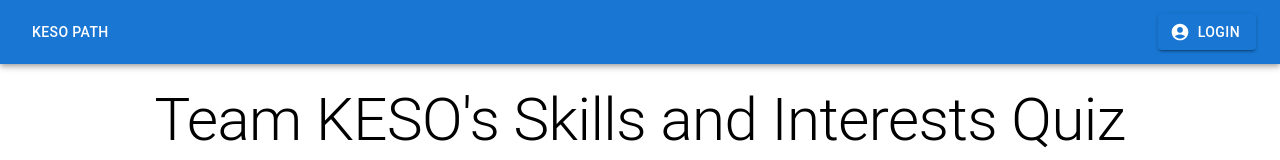
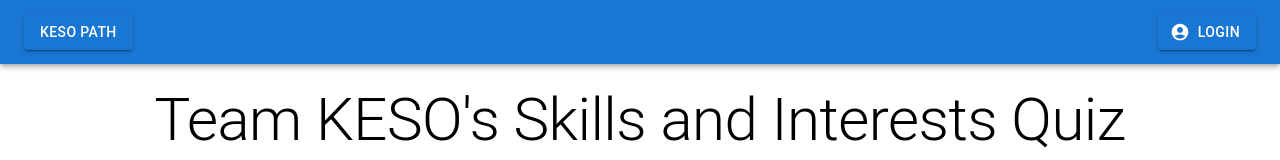
Before and after one commit to emmanuelgarit/CEN3031_KesoPath, a React (Create React App) app: page / in a window 1280 px wide. Shown: the top 160 px of the page. Built offline with nearby package versions, Linux system fonts and the light colour scheme.

Commit message:
update home button on navbar

```diff
--- a/src/Navbar/Navbar.js
+++ b/src/Navbar/Navbar.js
@@ -17,8 +17,7 @@ export default function Navbar() {
             onClick={() => {
               navigate("/home");
             }}
-            variant="text"
-            color="inherit"
+            variant="contained"
           >
             Keso Path
           </Button>
```
